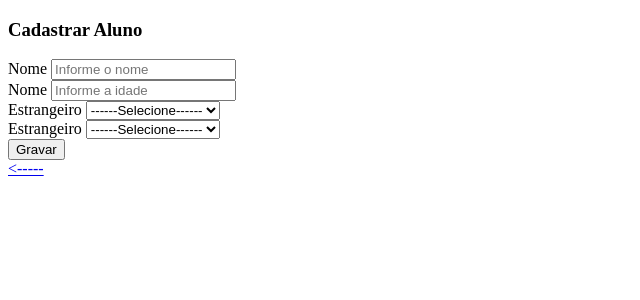
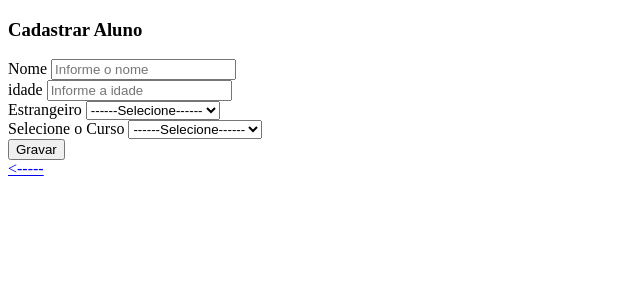
Before and after one commit to viniciusGdaPaz/3ano, a PHP site: template Linguagem para web/AULA10/crud_alunos/view/alunos/form.php in a window 1280 px wide. Shown: the top 300 px of the page, without its empty margins (0-640 px from the left). Run offline with PHP 8.4, Linux system fonts and the light colour scheme; the template is opened without the code that fills it, so the values that code supplies are empty.

Commit message:
Update form.php

```diff
--- a/Linguagem para web/AULA10/crud_alunos/view/alunos/form.php
+++ b/Linguagem para web/AULA10/crud_alunos/view/alunos/form.php
@@ -8,7 +8,7 @@ $cursos = $cursoCont->listar();
 ?>
 
 <h3>Cadastrar Aluno</h3>
-<form id="formAluno" methood="POST">
+<form id="formAluno" method="post" action="inserir.php">
 
     <div>
         <label for="txtNome">Nome</label>
@@ -16,8 +16,8 @@ $cursos = $cursoCont->listar();
     </div>
 
     <div>
-        <label for="txtIdade">Nome</label>
-        <input type="number" placeholder="Informe a idade" name="nome" id="textIdade" >
+        <label for="txtIdade">idade</label>
+        <input type="number" placeholder="Informe a idade" name="idade" id="textIdade" >
     </div>
 
     <div>
@@ -30,7 +30,7 @@ $cursos = $cursoCont->listar();
     </div>
 
     <div>
-        <label for="selCurso">Estrangeiro</label>
+        <label for="selCurso">Selecione o Curso</label>
         <select name="selCurso" id="selCurso">
             <option value="">------Selecione------ </option>
             <?php foreach($cursos as $curso):?>
```
